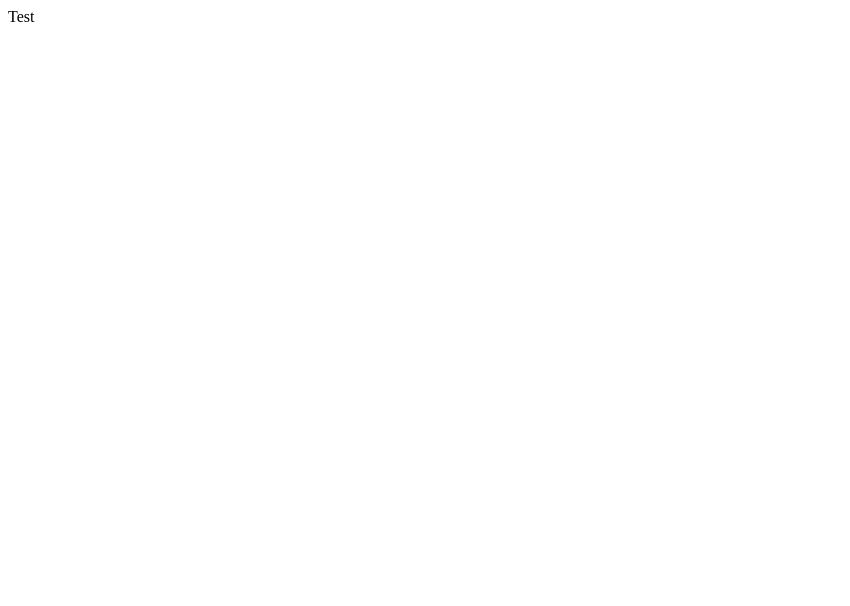
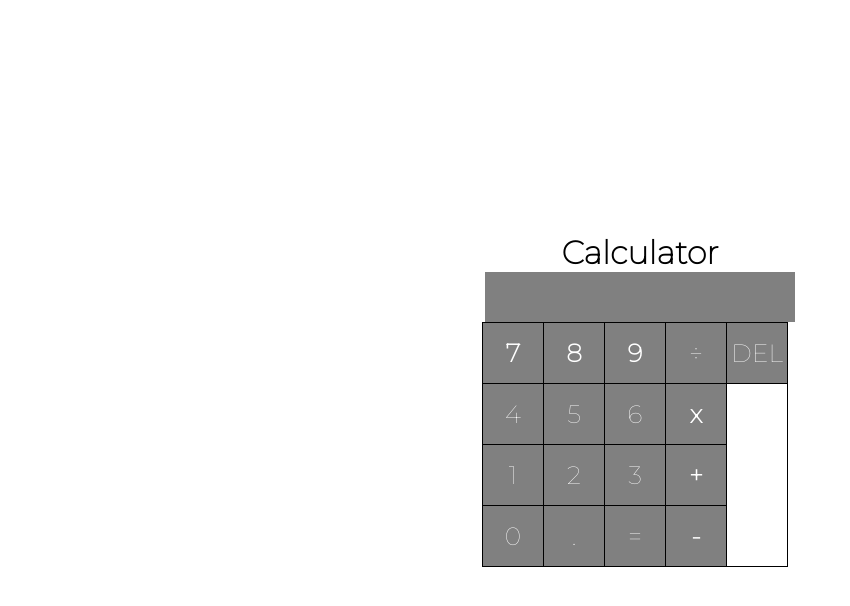
Before and after one commit to lazarnarcis/calculator, a React (Create React App) app: page / in a window 1280 px wide. Shown: the top 606 px of the page, without its empty margins (0-850 px from the left). Built offline with nearby package versions, Linux system fonts and the light colour scheme.

Commit message:
Add second commit

```diff
--- a/src/App.js
+++ b/src/App.js
@@ -1,9 +1,68 @@
-import React from "react"
+import React, { useRef, useState } from "react"
+import "./App.scss"
 
 export default function App() {
+    const theNumber = useRef(0)
+    const [calc, stopCalc] = useState(true)
+
+    const addValue = (number) => {
+        if (calc === false) {
+            theNumber.current.value = ""
+            stopCalc(true)
+        }
+        const getvalue = theNumber.current.value
+        if (getvalue === "" && (number === "/" || number === "+" || number === "-" || number === "*")) {
+            return
+        }
+        const lastChar = getvalue.substr(getvalue.length - 1)
+        if ((number === "/" || number === "+" || number === "-" || number === "*") && (lastChar === "/" || lastChar === "+" || lastChar === "-" || lastChar === "*")) {
+            lastChar = number
+        } else {
+            theNumber.current.value = getvalue + number
+        }
+    }
+    const calculate = () => {
+        if (theNumber.current.value === "") {
+            return
+        }
+        const theResult = eval(theNumber.current.value)
+        theNumber.current.value = theNumber.current.value + " = " + theResult
+        stopCalc(false)
+    }
+    const deleteVal = () => {
+        theNumber.current.value = ""
+    }
     return (
-        <>
-            Test
-        </>
+        <div className="calculator">
+            <h1>Calculator</h1>
+            <input type="text" className="input" ref={theNumber} />
+            <table>
+                <tr>
+                    <th onClick={() => addValue("7")}>7</th>
+                    <th onClick={() => addValue("8")}>8</th>
+                    <th onClick={() => addValue("9")}>9</th>
+                    <td onClick={() => addValue("/")}>÷</td>
+                    <td onClick={() => deleteVal()}>DEL</td>
+                </tr>
+                <tr>
+                    <td onClick={() => addValue("4")}>4</td>
+                    <td onClick={() => addValue("5")}>5</td>
+                    <td onClick={() => addValue("6")}>6</td>
+                    <th onClick={() => addValue("*")}>x</th>
+                </tr>
+                <tr>
+                    <td onClick={() => addValue("1")}>1</td>
+                    <td onClick={() => addValue("2")}>2</td>
+                    <td onClick={() => addValue("3")}>3</td>
+                    <th onClick={() => addValue("+")}>+</th>
+                </tr>
+                <tr>
+                    <td onClick={() => addValue("0")}>0</td>
+                    <td onClick={() => addValue(".")}>.</td>
+                    <td onClick={() => calculate()}>=</td>
+                    <th onClick={() => addValue("-")}>-</th>
+                </tr>
+            </table>
+        </div>
     )
 }
--- /dev/null
+++ b/src/App.scss
@@ -0,0 +1,54 @@
+@import url('https://fonts.googleapis.com/css2?family=Montserrat:wght@100&display=swap');
+* {
+    margin: 0;
+    padding: 0;
+    font-family: 'Montserrat', sans-serif;
+}
+
+.calculator {
+    top: 50%;
+    left: 50%;
+    transform: translate(-50%, -50%);
+    position: absolute;
+    text-align: center;
+}
+
+input::-webkit-outer-spin-button,
+input::-webkit-inner-spin-button {
+  -webkit-appearance: none;
+  margin: 0;
+}
+
+input[type=number] {
+  -moz-appearance: textfield;
+}
+
+.input {
+    width: 91.5%;
+    padding: 10px;
+    background: grey;
+    color: white;
+    border: none;
+    outline: none;
+    font-size: 25px;
+}
+
+.calculator {
+    th, td {
+        height: 60px;
+        width: 60px;
+        text-align: center;
+        color: white;
+        background-color: grey;
+        font-size: 25px;
+        user-select: none;
+    }
+    th:hover, td:hover {
+        background-color: black;
+    }
+}
+
+table, th, td {
+    border-collapse: collapse;
+    border: 1px solid black;
+}
```
